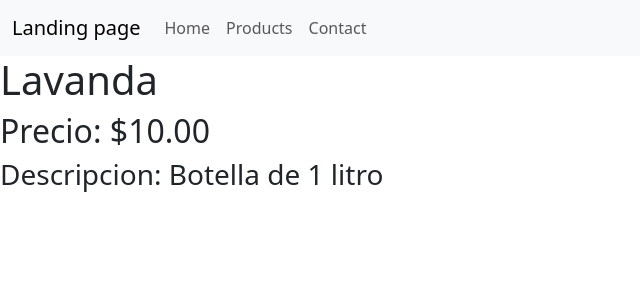
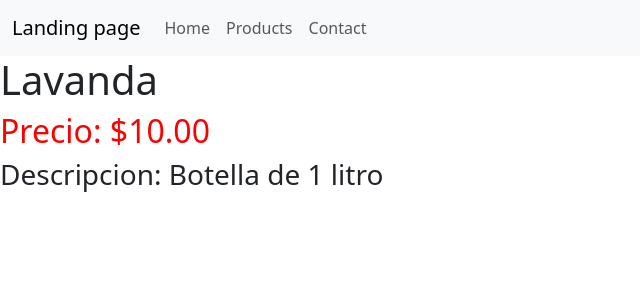
Before and after one commit to PatoProgramador/angular-bassics, an Angular app: page /products/1 in a window 1280 px wide. Shown: the top 300 px of the page, without its empty margins (0-640 px from the left). Built offline with nearby package versions, Linux system fonts and the light colour scheme.

Commit message:
ngStyle control

```diff
--- a/src/app/product-detail/product-detail.component.html
+++ b/src/app/product-detail/product-detail.component.html
@@ -1,6 +1,6 @@
 <ng-container *ngIf="!loading">
     <h1>{{producto?.name}}</h1>
-    <h2>Precio: {{producto?.price | currency}}</h2>
+    <h2 [ngStyle]="{'color': color}">Precio: {{producto?.price | currency}}</h2>
     <h3 *ngIf="producto?.description">Descripcion: {{producto?.description}}</h3>
 </ng-container>
 <ng-container *ngIf="loading">Cargando informacion...</ng-container>
--- a/src/app/product-detail/product-detail.component.ts
+++ b/src/app/product-detail/product-detail.component.ts
@@ -14,12 +14,14 @@ export class ProductDetailComponent implements OnInit {
   producto?: Product;
   productList: Product[] = productList;
   loading: boolean = true;
+  color:string = '';
 
   ngOnInit(): void {
     setTimeout(() => {
       this._route.params.subscribe(
         params => {
           this.producto = this.productList.find(product => product.id == params['productId']);
+          this.color = this.producto?.price as number > 5 ? 'red': '';
           this.loading = false;
         }
       );
```
